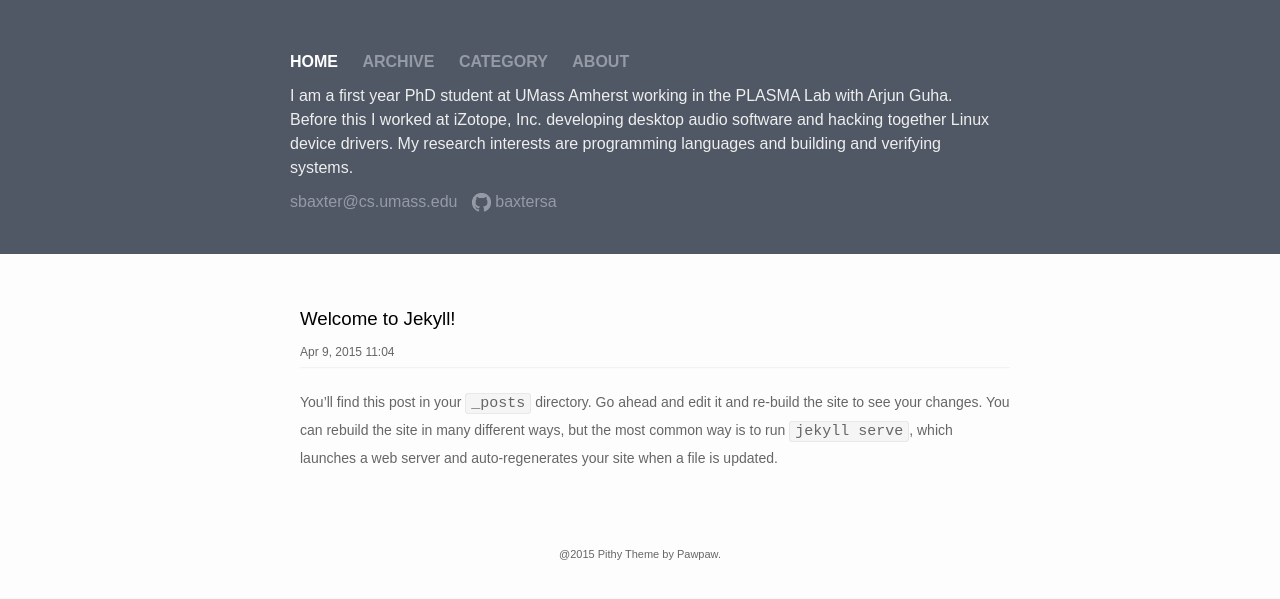
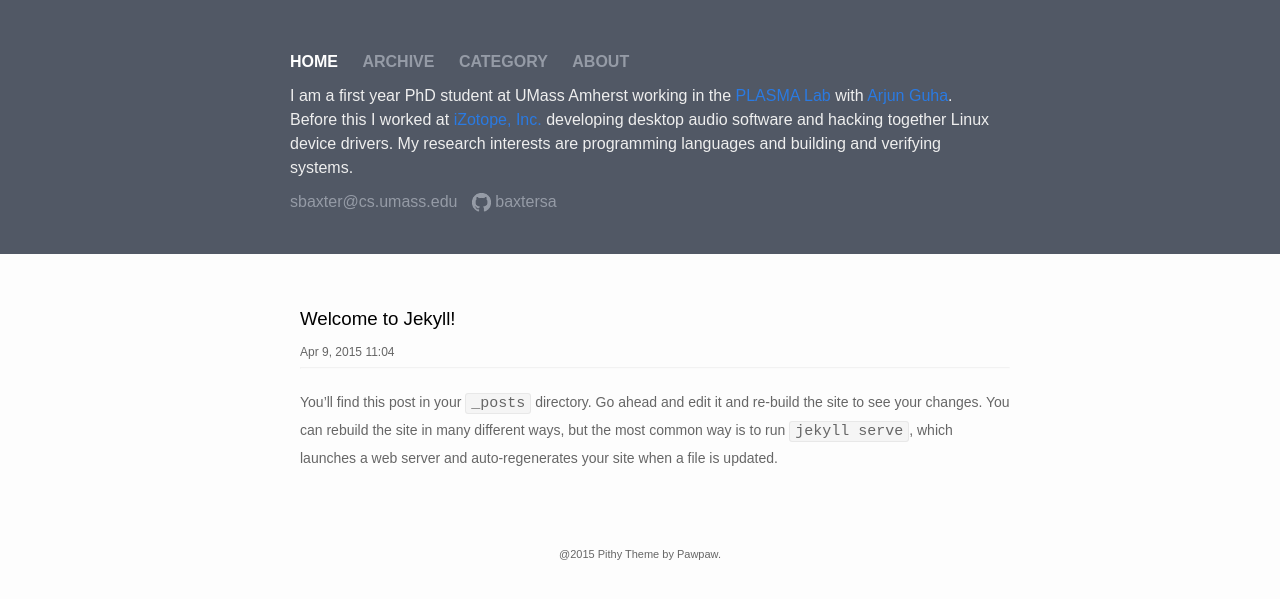
Before and after one commit to baxtersa/baxtersa.github.io, a Jekyll site: the page built from index.html, in a window 1280 px wide. Shown: the top 599 px of the page. Built offline with Jekyll 4.4.1, drawn with Linux system fonts in a browser that asks for light colours; some of the changed lines change nothing that is shown.

Commit message:
Added links to my bio

```diff
--- a/_config.yml
+++ b/_config.yml
@@ -2,8 +2,10 @@
 title: Sam Baxter
 motto: >
   I am a first year PhD student at UMass Amherst working in the
-  PLASMA Lab with Arjun Guha. Before this I worked at iZotope, Inc.
-  developing desktop audio software and hacking together Linux
+  <a href="http://plasma.cs.umass.edu"">PLASMA Lab</a> with
+  <a href="http://http://people.cs.umass.edu/~arjun">Arjun Guha</a>.
+  Before this I worked at <a href="https://www.izotope.com/">iZotope,
+  Inc.</a> developing desktop audio software and hacking together Linux
   device drivers. My research interests are programming languages
   and building and verifying systems.
 email: sbaxter@cs.umass.edu
```
